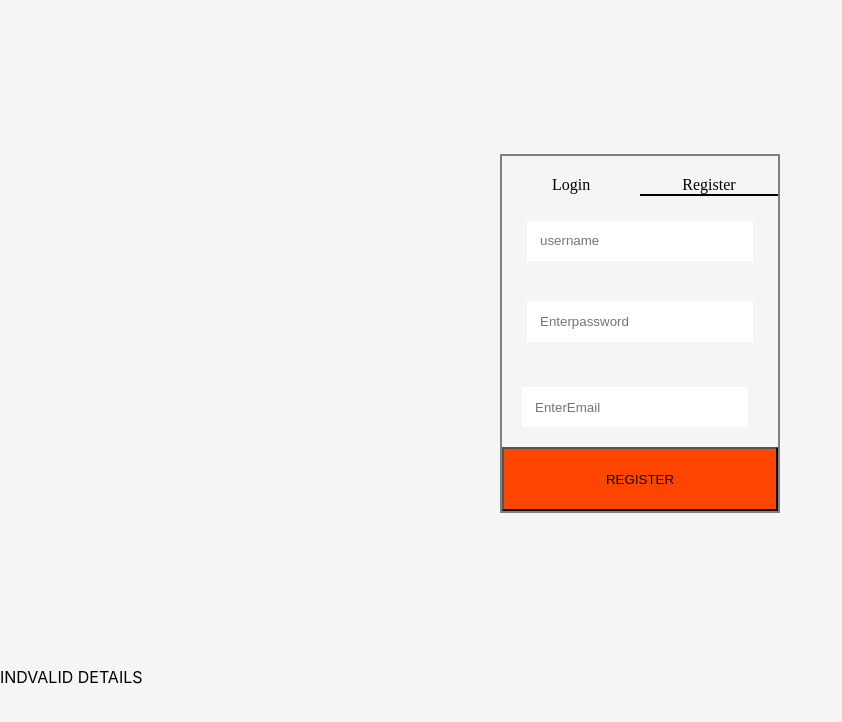
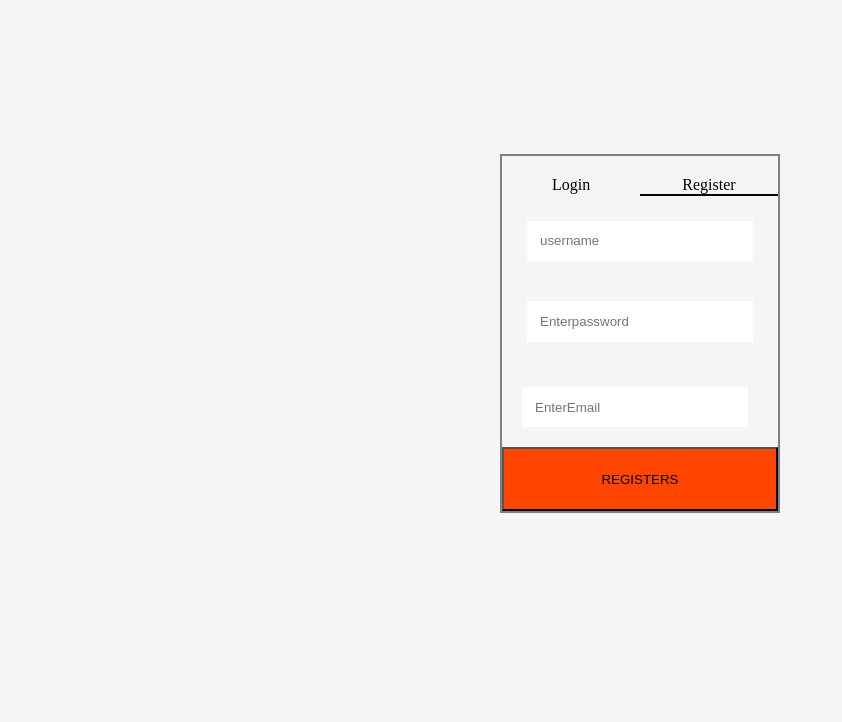
Before and after one commit to shashikiran0730/Leavemanagement, a React (Create React App) app: page / in a window 1280 px wide. Both pictures are taken after a click on the element "Register". Shown: the top 722 px of the page, without its empty margins (0-842 px from the left). Built offline with nearby package versions, Linux system fonts and the light colour scheme; data requests are answered from the project's data file.

Commit message:
samplechanges

```diff
--- a/src/LOGIN/login.js
+++ b/src/LOGIN/login.js
@@ -27,7 +27,7 @@ export const Login = () => {
         setLoginDetails([...res.data]);
       })
       .catch((e) => {
-        console.log(e);
+        console.log(e,"sample");
       });
   };
   useEffect(() => {
@@ -181,7 +181,7 @@ catch{
             </div>
             <div className="btn-1">
               <button className="innerfeildbutton" onClick={() => register()}>
-                REGISTER
+                REGISTERS
               </button>
             </div>
           </>
@@ -191,7 +191,7 @@ catch{
       {isErrorMessage && renderInvalidModal()}
 
 
-      {true && "INDVALID DETAILS"}
+
     </div>
   );
 };
```
